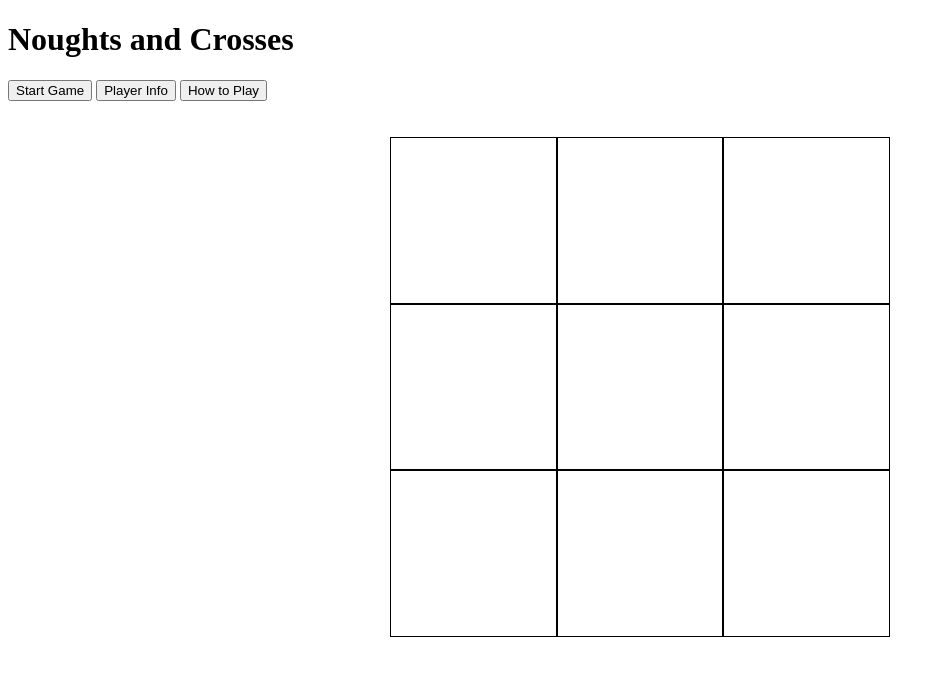
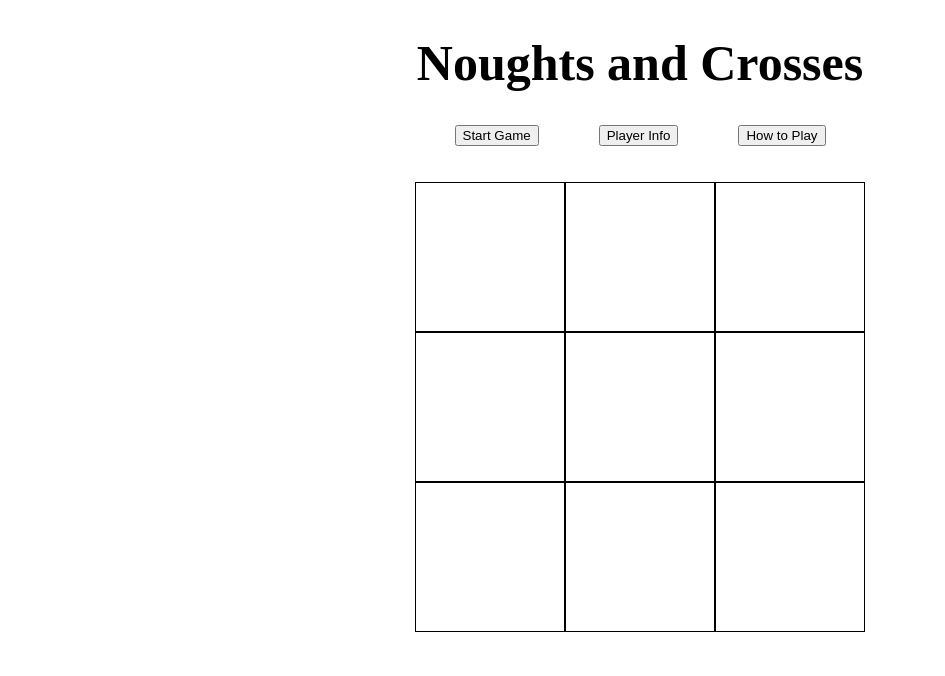
Before and after one commit to UnknownTelle/TicTacToe, a plain HTML site: page index.html in a window 1280 px wide. Shown: the whole page, without its empty margins (0-945 px from the left). Drawn offline with Linux system fonts and the light colour scheme.

Commit message:
The final submission of the style.css page. This page contains all the ways this web game has been manipulated from, size, position on the web page and how they are displayed.
The changes from the last submission:

Added three new classes, .button (the class that holds all buttons), .start (the class that for the start game button), .PlayerInfo (the class for the player info button) and .info (ther class for the info button).
The changes to other classes:
         - .game (the individual grid boxes) has been changed to allow the user symbol to be placed in the box completely center.
         - .game-bored (the class that holds all .game classes in) has had a few changes such like,
                - the grid-template- columns being changed from auto three times to 33.3% three time
                - added the grid-template-row and also used 33.3% three times
                - height and width changes from 500px to 450px
                - font-size changed from 50px to 75px

```diff
--- a/style.css
+++ b/style.css
@@ -1,20 +1,39 @@
-.h1{
-    text-align: center;
+h1{
+    text-align:center;
     font-size: 50px;
 }
 .game-bored{
     display: grid;
-    grid-template-columns: auto auto auto;
-    height: 500px;
-    width: 500px;
-    margin: auto auto;
+    grid-template-columns: 33.3% 33.3% 33.3%;
+    grid-template-rows: 33.3% 33.3% 33.3%;
+    height: 450px;
+    width: 450px;
+    margin: auto;
     cursor: pointer;
-    text-align: center;
-    vertical-align: center;
-    font-size: 50px;
+    font-size: 75px;
     font-family: sans-serif;
 }
 .game{
     background-color: white;
     border: 1px solid black;
+    display: flex;
+    align-items: center;
+    justify-content: center;
 }
+.button{
+    display: flex;
+    align-items: center;
+    justify-content: center;
+}
+.start{
+    margin-right: 30px;
+    margin-left: 30px;
+}
+.PlayerInfo{
+    margin-right: 30px;
+    margin-left: 30px;
+}
+.info{
+    margin-right: 30px;
+    margin-left: 30px;
+}
```
